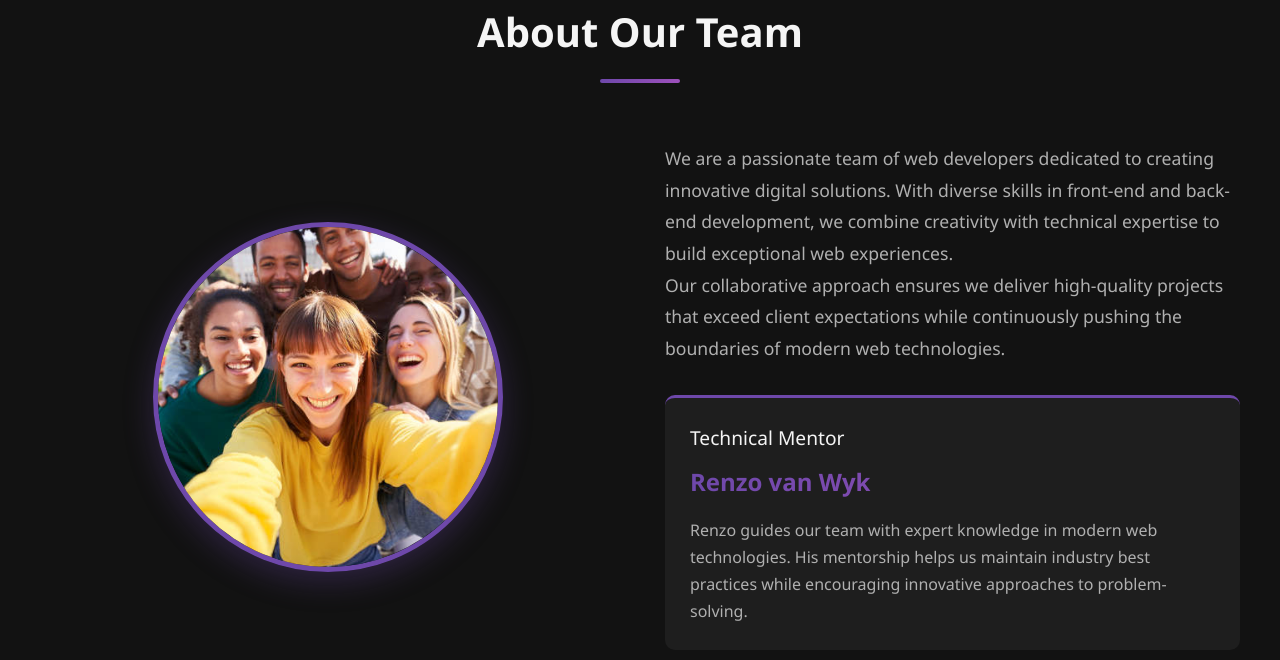
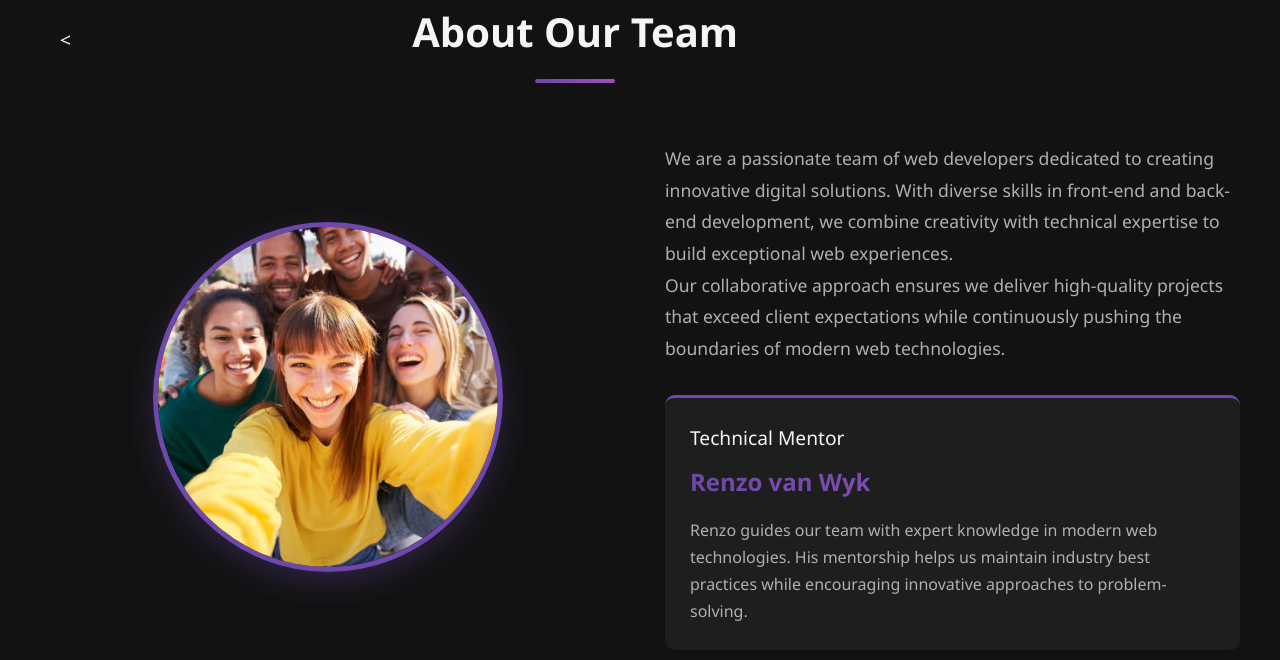
Before and after one commit to ClementMabila/MENTORY-PROJECT001, a plain HTML site: page pages/about.html in a window 1280 px wide. Drawn offline with Linux system fonts and the light colour scheme.

Commit message:
This commit add a back button to home page

```diff
--- a/pages/about.html
+++ b/pages/about.html
@@ -39,6 +39,8 @@
         }
 
         .section-title {
+            width: 80%;
+            display: inline-block;
             text-align: center;
             margin-bottom: 60px;
             font-size: 2.5rem;
@@ -193,11 +195,30 @@
                 height: 250px;
             }
         }
+        .back-link {
+            display: inline-block;
+            margin-bottom: 20px;
+            font-size: 1.2rem;
+            color: var(--text-light);
+            text-decoration: none;
+            padding: 10px 20px;
+            background-color: var(--bg);
+            border-radius: 40px;
+
+        }
+        .back-link:hover {
+            background-color: var(--primary-dark);
+            color: var(--text-light);
+            transition: background-color 0.3s ease;
+        }
+
     </style>
 </head>
 <body>
     <section class="about-section">
         <div class="container">
+
+            <a href="../index.html" class="back-link"><</a>
             <h2 class="section-title">About Our Team</h2>
 
             <div class="about-content">
```
Also changed, not shown: 1 other file.
